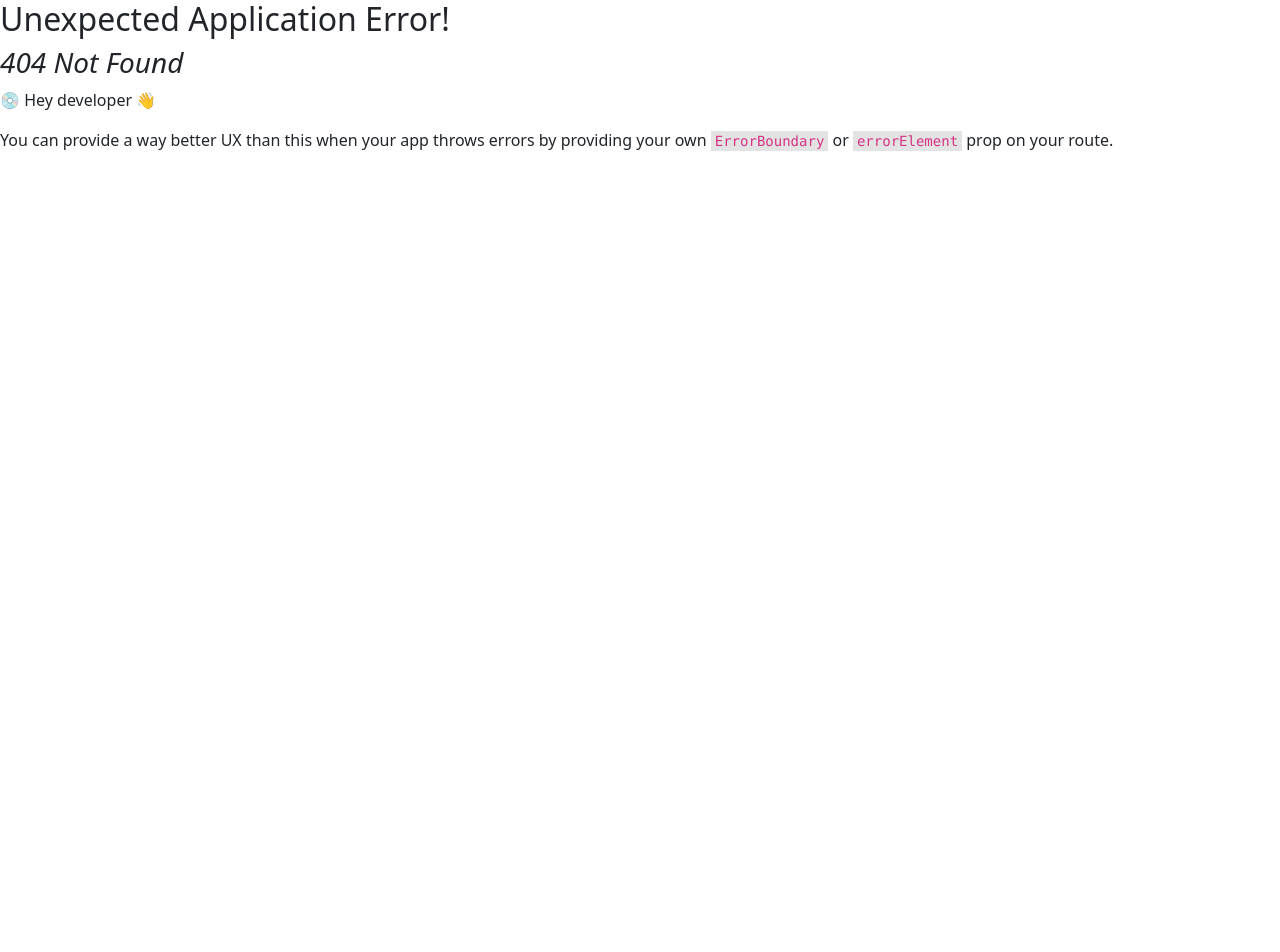
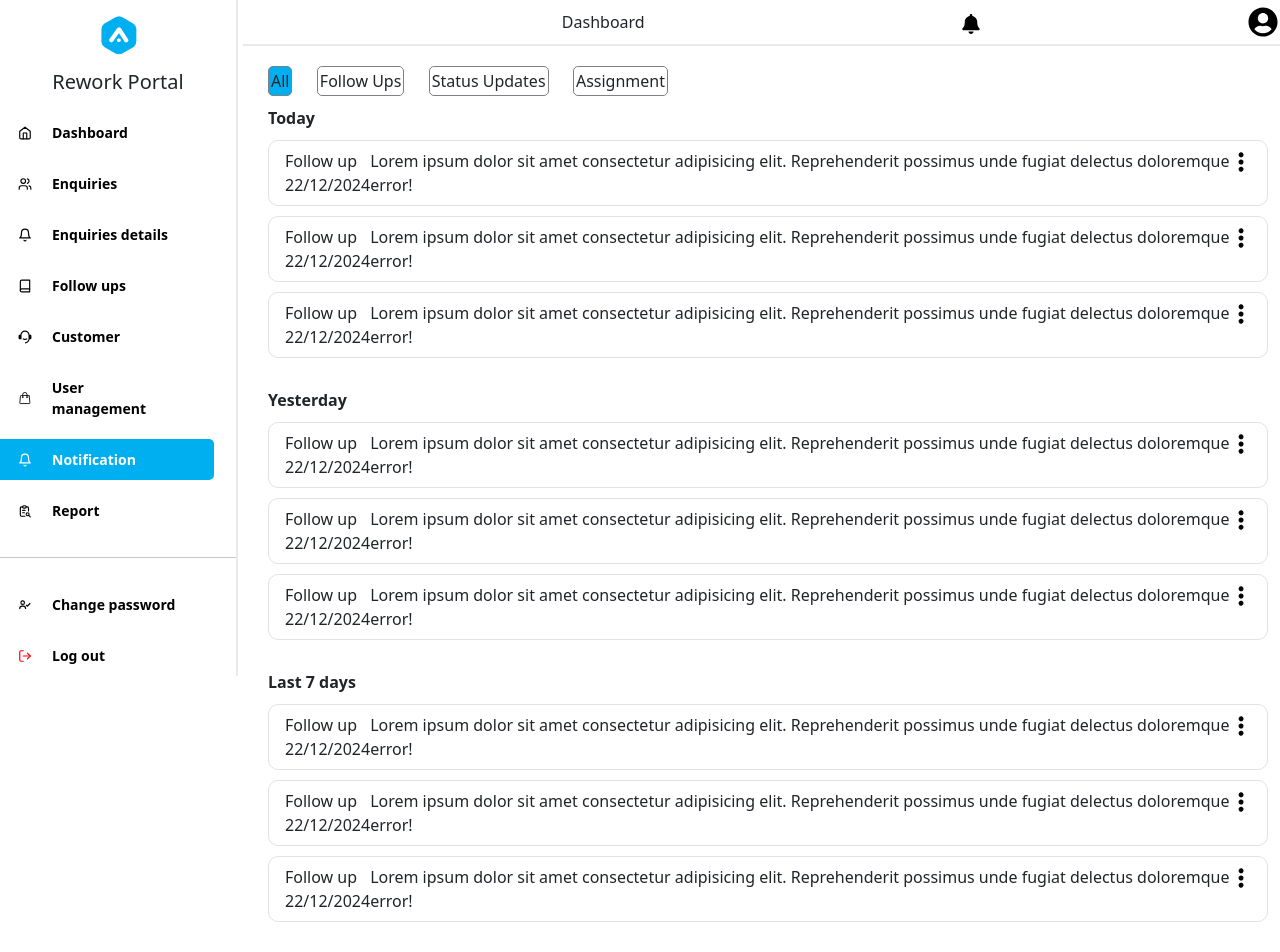
Before and after one commit to jneralrex/rework-enquiry, a React (Vite) app: page /drawer/notifications in a window 1280 px wide. Before the commit this address had no page. Before the commit the page ends 800 px from the top, so only its background shows below. Built offline with nearby package versions, Linux system fonts and the light colour scheme.

Commit message:
Notification page created

```diff
--- a/src/App.jsx
+++ b/src/App.jsx
@@ -13,6 +13,7 @@ import Followups from './pages/Followups'
 import Customer from './pages/Customer'
 import UserManagement from './pages/UserManagement'
 import UserDetails from './pages/UserDetails'
+import Notification from './pages/Notification'
 
 const router = createBrowserRouter(
   createRoutesFromElements(
@@ -24,6 +25,7 @@ const router = createBrowserRouter(
         <Route path='follow-up' element={<Followups />} />
         <Route path='enquiry-details' element={<EnquiryDetails />} />
         <Route path='customer' element={<Customer />} />
+        <Route path='notifications' element={<Notification />} />
         <Route path='user-management' element={<UserManagement />} />
         <Route path='user-management/user-details' element={<UserDetails />} />
       </Route>
--- a/src/assets/styles/pages/enquiriesdetails.css
+++ b/src/assets/styles/pages/enquiriesdetails.css
@@ -103,7 +103,7 @@
 
 .details {
   display: grid;
-  grid-template-columns: auto auto;
+  grid-template-columns: auto auto ;
 }
 
 .staff-and-customer-details {
--- /dev/null
+++ b/src/assets/styles/pages/notification.css
@@ -0,0 +1,57 @@
+*{
+    padding: 0;
+    margin: 0;
+    list-style: none;
+    box-sizing: border-box;
+}
+
+.item-notification-div{
+    margin-bottom: 10px;
+}
+
+.list-notification-item{
+    display: flex !important;
+    border-radius: 10px !important;
+    justify-content: space-around;
+
+}
+
+.top-bar{
+    display: flex;
+    justify-content: space-between;
+    width: 40%;
+    margin-bottom: 10px;
+}
+.top-bar>div{
+    border:1px solid gray;
+    padding: 2px;
+    border-radius: 5px;
+}
+.all{
+background: #00afef;
+}
+.main-holder{
+    margin-bottom: 20px;
+}
+
+.notification-section{
+    font-weight: 700;
+    margin-bottom: 10px;
+}
+
+@media (max-width: 1024px) {
+    .list-notification-item{
+        display: flex !important;
+        border-radius: 10px !important;
+        justify-content: space-between;
+        font-size: 12px;
+    }
+    .first-div{
+        margin-right: 10px;
+    }
+    .top-bar{
+        display: flex;
+        justify-content: space-between;
+        width: 100%;
+    }
+  }
--- a/src/pages/Enquiry.jsx
+++ b/src/pages/Enquiry.jsx
@@ -10,8 +10,10 @@ import FloatingLabel from 'react-bootstrap/FloatingLabel';
 import Row from 'react-bootstrap/Row';
 import Form from 'react-bootstrap/Form';
 import Button from 'react-bootstrap/Button';
+import { useNavigate } from "react-router-dom";
 
 const Enquiry = () => {
+  const navigate = useNavigate();
   const studentsData = Array(50).fill(null).map((_, idx) => ({
     source: "Amazon",
     description: "Entertainment",
--- /dev/null
+++ b/src/pages/Notification.jsx
@@ -0,0 +1,159 @@
+import React from 'react'
+import ListGroup from 'react-bootstrap/ListGroup';
+import { SlOptionsVertical } from 'react-icons/sl';
+import '../assets/styles/pages/notification.css'
+const Notification = () => {
+  return (
+    <div>
+        <div className='top-bar'>
+            <div className='all'>All</div>
+            <div>Follow Ups</div>
+            <div>Status Updates</div>
+            <div>Assignment</div>
+        </div>
+        <div className='main-holder'>
+        <div className='notification-section'>Today</div>
+        <ListGroup>
+          <div className='item-notification-div'>
+            <ListGroup.Item className='list-notification-item'>
+            <div className='first-div'>
+            <div className='list-item-notification'>Follow up</div>
+            <div className='notification-time'>22/12/2024</div>
+            </div>
+              <div className=''>
+                <div className='list-item-notification-msg'>Lorem ipsum dolor sit amet consectetur adipisicing elit. Reprehenderit possimus unde fugiat delectus doloremque error!</div>
+              </div>
+              <div>
+              <SlOptionsVertical size={20} style={{ color: 'black' }} />
+              </div>
+            </ListGroup.Item>
+          </div>
+          <div className='item-notification-div'>
+            <ListGroup.Item className='list-notification-item'>
+            <div className='first-div'>
+            <div className='list-item-notification'>Follow up</div>
+            <div className='notification-time'>22/12/2024</div>
+            </div>
+              <div className=''>
+                <div className='list-item-notification-msg'>Lorem ipsum dolor sit amet consectetur adipisicing elit. Reprehenderit possimus unde fugiat delectus doloremque error!</div>
+              </div>
+              <div>
+              <SlOptionsVertical size={20} style={{ color: 'black' }} />
+              </div>
+            </ListGroup.Item>
+          </div>
+          <div className='item-notification-div'>
+            <ListGroup.Item className='list-notification-item'>
+            <div className='first-div'>
+            <div className='list-item-notification'>Follow up</div>
+            <div className='notification-time'>22/12/2024</div>
+            </div>
+              <div className=''>
+                <div className='list-item-notification-msg'>Lorem ipsum dolor sit amet consectetur adipisicing elit. Reprehenderit possimus unde fugiat delectus doloremque error!</div>
+              </div>
+              <div>
+              <SlOptionsVertical size={20} style={{ color: 'black' }} />
+              </div>
+            </ListGroup.Item>
+          </div>
+           </ListGroup>
+        </div>
+        <div className='main-holder'>
+        <div className="notification-section">Yesterday</div>
+        <ListGroup>
+          <div className='item-notification-div'>
+            <ListGroup.Item className='list-notification-item'>
+            <div className='first-div'>
+            <div className='list-item-notification'>Follow up</div>
+            <div className='notification-time'>22/12/2024</div>
+            </div>
+              <div className=''>
+                <div className='list-item-notification-msg'>Lorem ipsum dolor sit amet consectetur adipisicing elit. Reprehenderit possimus unde fugiat delectus doloremque error!</div>
+              </div>
+              <div>
+              <SlOptionsVertical size={20} style={{ color: 'black' }} />
+              </div>
+            </ListGroup.Item>
+          </div>
+          <div className='item-notification-div'>
+            <ListGroup.Item className='list-notification-item'>
+            <div className='first-div'>
+            <div className='list-item-notification'>Follow up</div>
+            <div className='notification-time'>22/12/2024</div>
+            </div>
+              <div className=''>
+                <div className='list-item-notification-msg'>Lorem ipsum dolor sit amet consectetur adipisicing elit. Reprehenderit possimus unde fugiat delectus doloremque error!</div>
+              </div>
+              <div>
+              <SlOptionsVertical size={20} style={{ color: 'black' }} />
+              </div>
+            </ListGroup.Item>
+          </div>
+          <div className='item-notification-div'>
+            <ListGroup.Item className='list-notification-item'>
+            <div className='first-div'>
+            <div className='list-item-notification'>Follow up</div>
+            <div className='notification-time'>22/12/2024</div>
+            </div>
+              <div className=''>
+                <div className='list-item-notification-msg'>Lorem ipsum dolor sit amet consectetur adipisicing elit. Reprehenderit possimus unde fugiat delectus doloremque error!</div>
+              </div>
+              <div>
+              <SlOptionsVertical size={20} style={{ color: 'black' }} />
+              </div>
+            </ListGroup.Item>
+          </div>
+           </ListGroup>
+        </div>
+        <div className='main-holder'>
+        <div className="notification-section">Last 7 days</div>
+        <ListGroup>
+          <div className='item-notification-div'>
+            <ListGroup.Item className='list-notification-item'>
+            <div className='first-div'>
+            <div className='list-item-notification'>Follow up</div>
+            <div className='notification-time'>22/12/2024</div>
+            </div>
+              <div className=''>
+                <div className='list-item-notification-msg'>Lorem ipsum dolor sit amet consectetur adipisicing elit. Reprehenderit possimus unde fugiat delectus doloremque error!</div>
+              </div>
+              <div>
+              <SlOptionsVertical size={20} style={{ color: 'black' }} />
+              </div>
+            </ListGroup.Item>
+          </div>
+          <div className='item-notification-div'>
+            <ListGroup.Item className='list-notification-item'>
+            <div className='first-div'>
+            <div className='list-item-notification'>Follow up</div>
+            <div className='notification-time'>22/12/2024</div>
+            </div>
+              <div className=''>
+                <div className='list-item-notification-msg'>Lorem ipsum dolor sit amet consectetur adipisicing elit. Reprehenderit possimus unde fugiat delectus doloremque error!</div>
+              </div>
+              <div>
+              <SlOptionsVertical size={20} style={{ color: 'black' }} />
+              </div>
+            </ListGroup.Item>
+          </div>
+          <div className='item-notification-div'>
+            <ListGroup.Item className='list-notification-item'>
+            <div className='first-div'>
+            <div className='list-item-notification'>Follow up</div>
+            <div className='notification-time'>22/12/2024</div>
+            </div>
+              <div className=''>
+                <div className='list-item-notification-msg'>Lorem ipsum dolor sit amet consectetur adipisicing elit. Reprehenderit possimus unde fugiat delectus doloremque error!</div>
+              </div>
+              <div>
+              <SlOptionsVertical size={20} style={{ color: 'black' }} />
+              </div>
+            </ListGroup.Item>
+          </div>
+           </ListGroup>
+        </div>
+    </div>
+  )
+}
+
+export default Notification
```
